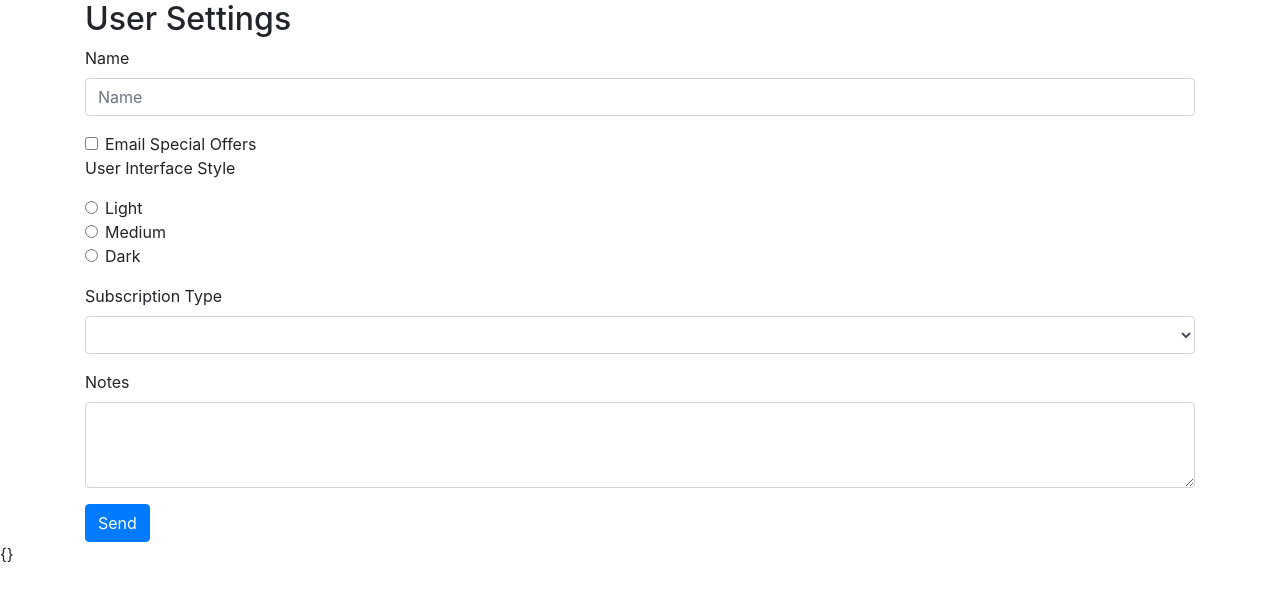
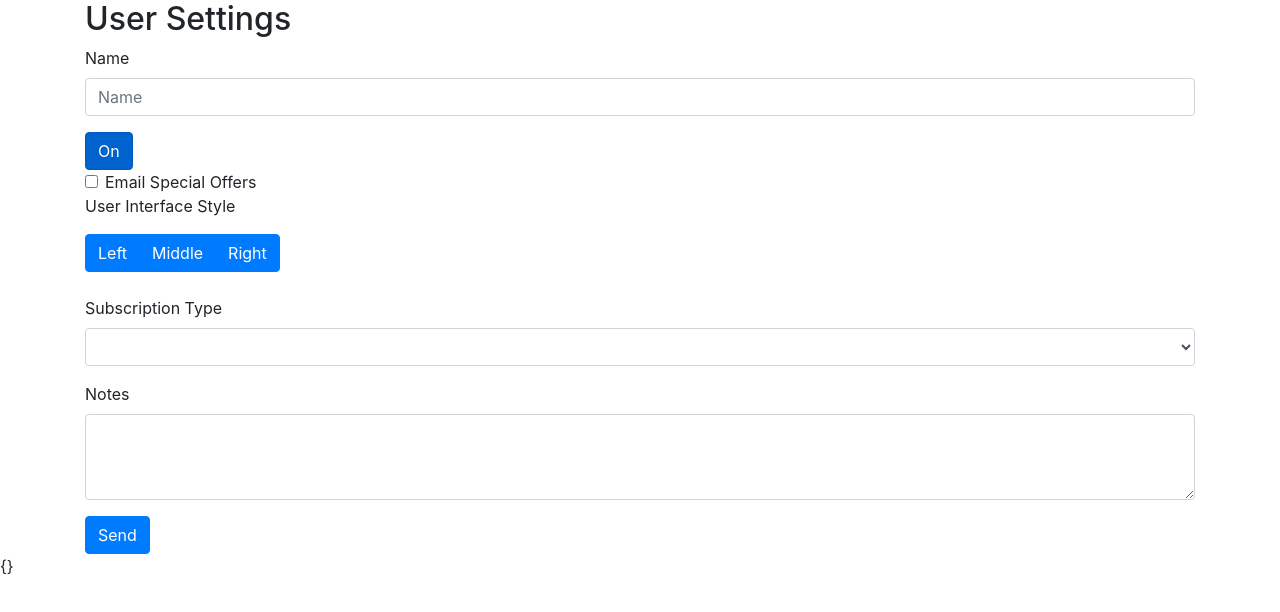
Before and after one commit to winni4eva/angular-template-forms, an Angular app: page / in a window 1280 px wide. Shown: the top 612 px of the page. Built offline with nearby package versions, Linux system fonts and the light colour scheme.

Commit message:
en(ngx-b): added ngx bootstrap radio buttons

```diff
--- a/angular.json
+++ b/angular.json
@@ -24,6 +24,7 @@
               "src/assets"
             ],
             "styles": [
+              "./node_modules/bootstrap/dist/css/bootstrap.min.css",
               "node_modules/bootstrap/dist/css/bootstrap.min.css",
               "src/styles.css"
             ],
@@ -90,6 +91,7 @@
               "src/assets"
             ],
             "styles": [
+              "./node_modules/bootstrap/dist/css/bootstrap.min.css",
               "src/styles.css"
             ],
             "scripts": []
@@ -121,6 +123,7 @@
           }
         }
       }
-    }},
+    }
+  },
   "defaultProject": "agular-template-forms"
 }
--- a/package.json
+++ b/package.json
@@ -20,6 +20,7 @@
     "@angular/platform-browser-dynamic": "~8.2.13",
     "@angular/router": "~8.2.13",
     "bootstrap": "^4.3.1",
+    "ngx-bootstrap": "^5.2.0",
     "rxjs": "~6.4.0",
     "tslib": "^1.10.0",
     "zone.js": "~0.9.1"
--- a/src/app/app.module.ts
+++ b/src/app/app.module.ts
@@ -5,6 +5,7 @@
 
 import { AppComponent } from './app.component';
 import { UserSettingsFormComponent } from './user-settings-form/user-settings-form.component';
+import { ButtonsModule } from 'ngx-bootstrap/buttons';
 
 @NgModule({
   declarations: [
@@ -14,7 +15,8 @@
   imports: [
     BrowserModule,
     FormsModule,
-    HttpClientModule
+    HttpClientModule,
+    ButtonsModule.forRoot()
   ],
   providers: [],
   bootstrap: [AppComponent]
--- a/src/app/user-settings-form/user-settings-form.component.html
+++ b/src/app/user-settings-form/user-settings-form.component.html
@@ -31,6 +31,12 @@
             </div>
         </div>
 
+        <button type="button" class="btn btn-primary" name="singleModel"
+                [(ngModel)]="singleModel" btnCheckbox
+                btnCheckboxTrue="On" btnCheckboxFalse="Off">
+            {{singleModel}}
+        </button>
+
         <div class="form-check">
             <input class="form-check-input" id="emailOffers" name="emailOffers" type="checkbox" value="" id="defaultCheck1" [(ngModel)]="userSettings.emailOffers">
             <label class="form-check-label" for="emailOffers">
@@ -40,7 +46,15 @@
 
         <p>User Interface Style</p>
         <div class="form-group">
-            <div class="form-check">
+            <div class="btn-group">
+                <label class="btn btn-primary" [(ngModel)]="userSettings.interfaceStyle" name="interfaceStyle"
+                        btnRadio="Light" tabindex="0" role="button">Left</label>
+                <label class="btn btn-primary" [(ngModel)]="userSettings.interfaceStyle" name="interfaceStyle"
+                        btnRadio="Medium" tabindex="0" role="button">Middle</label>
+                <label class="btn btn-primary" [(ngModel)]="userSettings.interfaceStyle" name="interfaceStyle"
+                        btnRadio="Dark" tabindex="0" role="button">Right</label>
+            </div>
+            <!-- <div class="form-check">
                 <input class="form-check-input" type="radio" id="lightInterface" name="interfaceStyle" value="light" [(ngModel)]="userSettings.interfaceStyle" checked>
                 <label class="form-check-label" for="lightInterface">
                     Light
@@ -57,7 +71,7 @@
                 <label class="form-check-label" for="darkInterface">
                     Dark
                 </label>
-            </div>
+            </div> -->
         </div>
 
         <div class="form-group">
--- a/src/app/user-settings-form/user-settings-form.component.ts
+++ b/src/app/user-settings-form/user-settings-form.component.ts
@@ -24,6 +24,7 @@
     subscriptionType: undefined,
     notes: undefined
   };
+  singleModel = 'On';
 
   // When a user changes a from we do not want to change originalUserSettings, we just change the copy userSettings
   // we copied using the spread opearator because we had a flat object
```
Also changed, not shown: 1 other file (tests, documents, lock files or other folders).
